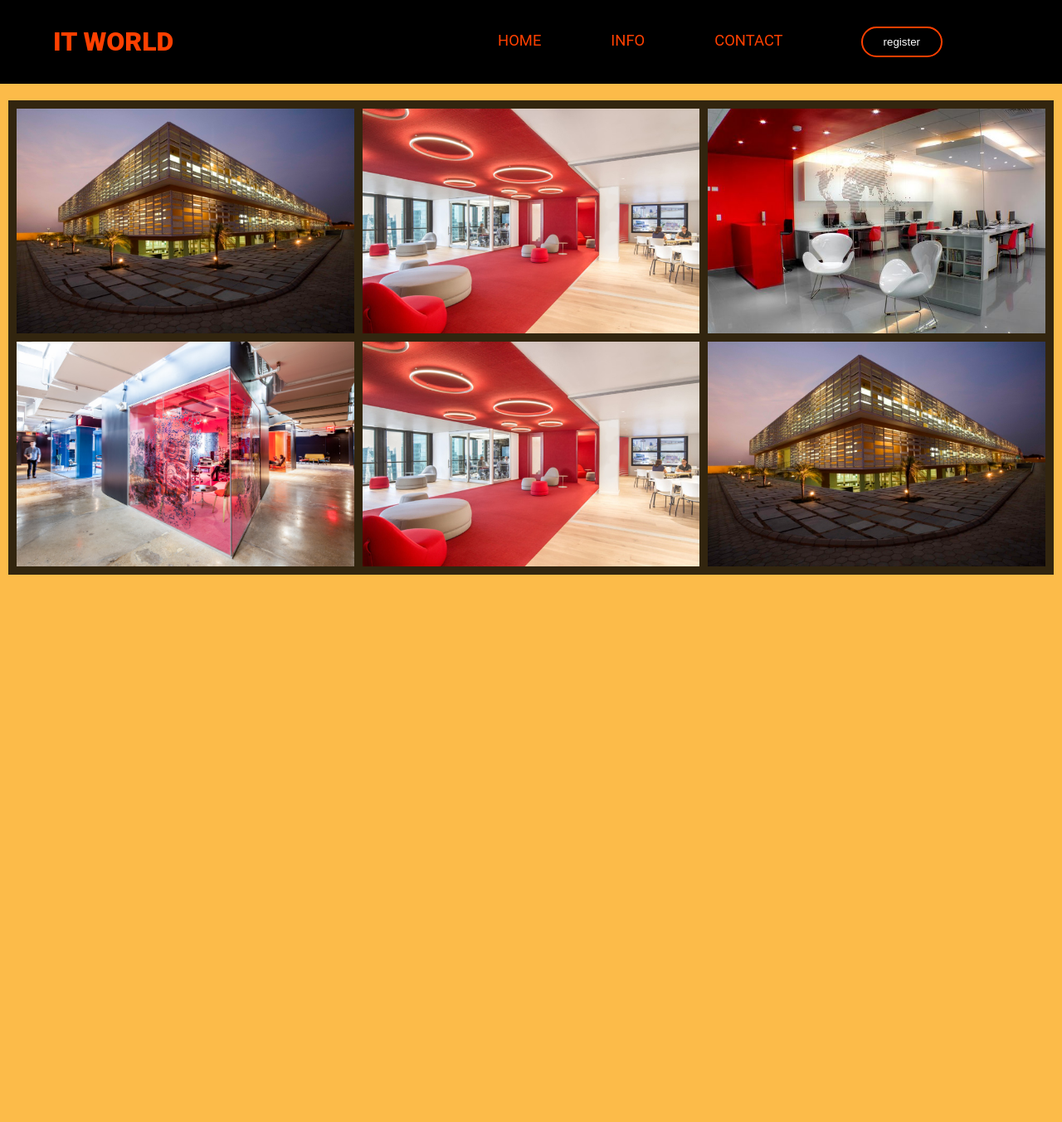
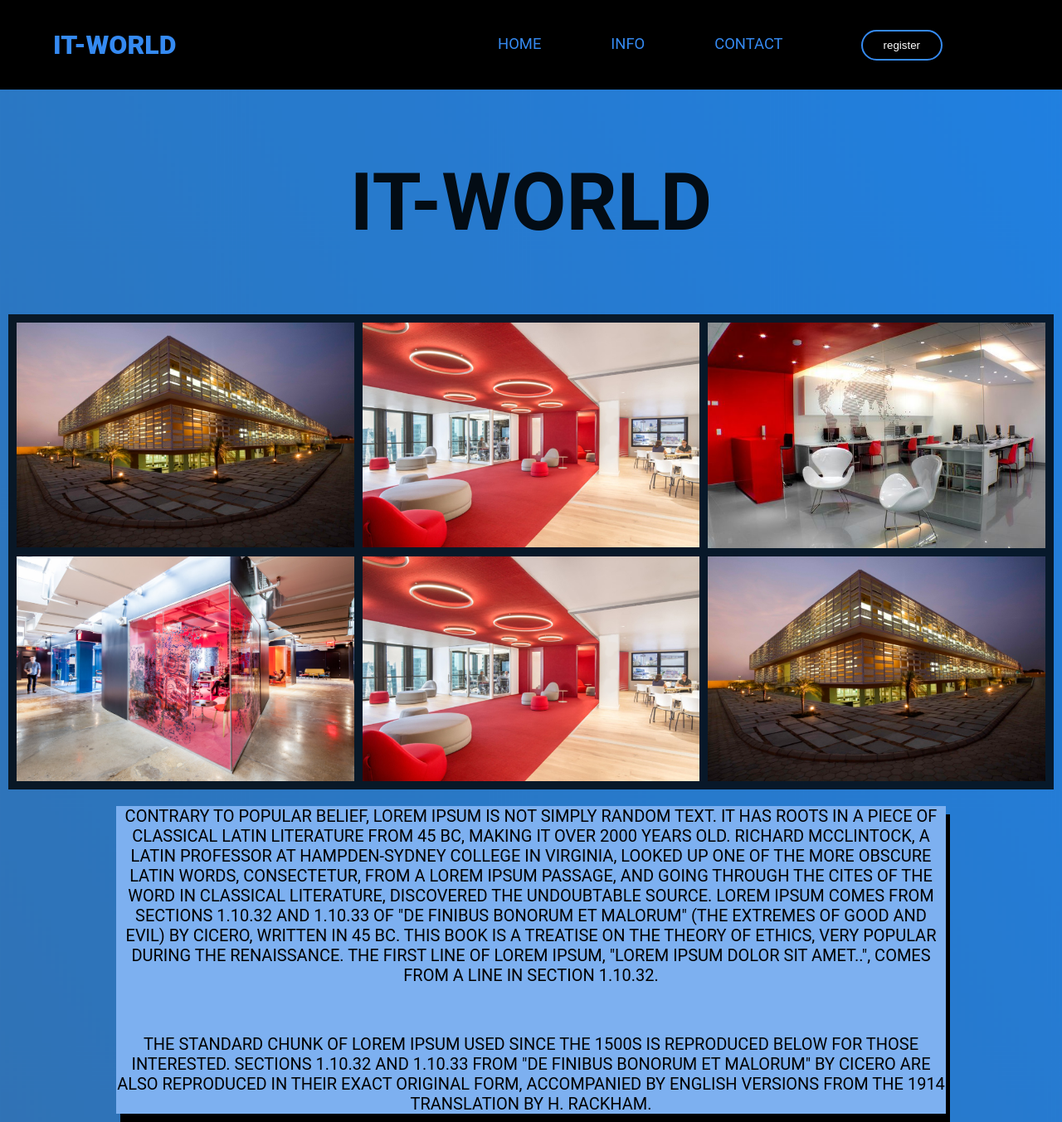
Before and after one commit to giorgilezhava/Project-1, a plain HTML site: page index.html in a window 1280 px wide. Shown: the top 1353 px of the page at 83% size. Drawn offline with Linux system fonts and the light colour scheme.

Commit message:
test-v9.3

```diff
--- a/css/accounts.css
+++ b/css/accounts.css
@@ -2,7 +2,7 @@ body{
 	margin: 0;
 	padding: 0;
 	font-family: 'Roboto', sans-serif;
-	background-color: #fcbb49;
+	background-image: url(/index.png);
     background-repeat: no-repeat;
     background-size: 1400px 2350px;
     text-transform: uppercase;
@@ -17,7 +17,7 @@ header{
 }
 
 h1{
-	color: #FF4000;
+	color: #358af2;
 	font-weight: 1000;
 	margin-right: auto;
 }
@@ -63,7 +63,7 @@ form {
 }
 
 .input-group input:focus{
-	border: 1px solid #FF4000;
+	border: 1px solid #358af2;
 }
 
 button{
@@ -71,7 +71,7 @@ button{
 	background-color: black;
 	border-radius: 50px;
 	outline: none;
-	border: 2px solid #FF4000;
+	border: 2px solid #358af2;
 	color: white;
 }
 
@@ -81,25 +81,25 @@ a button{
 	margin-left: 10px;
 	border-radius: 50px;
 	outline: none;
-	border: 2px solid #FF4000;
+	border: 2px solid #358af2;
 	color: white;
 }
 
 button:hover{
-	background-color: rgba(255,51,10,1);
+	background-color: #358af2;
 }
 
 footer{
 	/* rgba(1,1,1,0.8) es imistvis ro background semi-transparent gaxdes */
 	background: rgba(0,0,0,1);
-	color: #FF4000;
+	color: #358af2;
 	padding: 10px 30px 40px 30px;
     margin-top: 30%;
     text-transform: none;
 }
 
 textarea:focus, input:focus {
-    color: #FF4000;
+    color: #358af2;
 }
 
 input, select, textarea{
--- a/css/links.css
+++ b/css/links.css
@@ -1,14 +1,14 @@
 /* unvisited link */
-a:link {color: #FF4000;}
+a:link {color: #358af2;}
 
 /* visited link */
-a:visited {color: #FF4000;}
+a:visited {color: #358af2;}
 
 /* mouse over link */
-a:hover {color: #ff8c1a;}
+a:hover {color: #79aff2;}
 
 /* selected link */
-a:active {color: #ffbf80}
+a:active {color: white;}
 
 /* unvisited link */
 a:link {text-decoration: none;}
--- a/css/style.css
+++ b/css/style.css
@@ -2,9 +2,9 @@ body{
 	margin: 0;
 	padding: 0;
 	font-family: 'Roboto', sans-serif;
-	background-color: #fcbb49;
+	background-image: url(/index.png);
     background-repeat: no-repeat;
-    background-size: 1400px 2350px;
+    background-size: cover;
     text-transform: uppercase;
 	 /*konkretuli font-is gamosadzaxeblad font-family: font-name;*/
 }
@@ -15,11 +15,12 @@ header{
 	justify-content: flex-end;
 	align-items: center;
 	padding: 10px 5%;
-	color: #FF4000;
+	color: #358af2;
+	height: 88px;
 }
 
 h1{
-	color: #FF4000;
+	color: #358af2;
 	font-weight: 1000;
 	margin-right: auto;
 }
@@ -120,17 +121,40 @@ button{
 	margin-left: 10px;
 	border-radius: 50px;
 	outline: none;
-	border: 2px solid #FF4000;
+	border: 2px solid #358af2;
 	color: white;
 }
 
 button:hover{
-	background-color: rgba(255,51,10,1);
+	background-color: #358af2;
 }
+
+#middle_logo{
+	text-align: center;
+	font-size: 64px;
+	color: rgba(0,0,0,0.9);
+}
+
+@media screen and (max-width:800px){
+	#middle_logo{
+	text-align: center;
+	font-size: 60px;
+	color: black;
+}
+}
+
+@media screen and (max-width:600px){
+	#middle_logo{
+	text-align: center;
+	font-size: 55px;
+	color: black;
+}
+}
+
 
 section{
 	background: rgba(0,0,0,0.8);
-	color: #FF4000;
+	color: #358af2;
 	padding: 10px 10px;
 	margin: 20px 10px;
 	display: grid;
@@ -140,7 +164,17 @@ section{
 	justify-content: space-between;
 	teqstis gamchirvalobistvis opacity: 0.5;*/
 }
+p{
+	text-align: center;
+	font-size: 20px;
+}
 
+.text1{
+	background-color: #7db0f0;
+  	box-shadow: 5px 10px black;
+  	width: 1000px;
+  	margin: 0 auto;
+}
 
 img{
 	background-size: cover;
@@ -152,7 +186,7 @@ img{
 footer{
 	/* rgba(1,1,1,0.8) es imistvis ro background semi-transparent gaxdes */
 	background: rgba(0,0,0,1);
-	color: #FF4000;
+	color: #358af2;
 	padding: 10px 30px 40px 30px;
     margin-top: 100%;
     text-transform: none;
--- a/index.html
+++ b/index.html
@@ -16,7 +16,8 @@
 </head>
 <body>
 	<header>
-			<h1>It world</h1>
+        <!--es shecvale logoti photoshopshi an ilustratorshi gaakete axali logo-->
+        <h1>IT-World</h1>
     <input type="checkbox" id="chk">
     <label for="chk" class="show-menu-btn">
       <i class="fa fa-bars" ></i>
@@ -33,6 +34,9 @@
       </label>
     </ul>
 	</header>
+            <div id="middle_logo">
+                <h2 class="bannertext">IT-World</h2>
+            </div>
 	<section>
         <img src="images/building1.png">
         <img src="images/building2.png">
@@ -41,6 +45,11 @@
         <img src="images/building2.png">
         <img src="images/building1.png">
 	</section>
+<div class="text1">
+<p>Contrary to popular belief, Lorem Ipsum is not simply random text. It has roots in a piece of classical Latin literature from 45 BC, making it over 2000 years old. Richard McClintock, a Latin professor at Hampden-Sydney College in Virginia, looked up one of the more obscure Latin words, consectetur, from a Lorem Ipsum passage, and going through the cites of the word in classical literature, discovered the undoubtable source. Lorem Ipsum comes from sections 1.10.32 and 1.10.33 of "de Finibus Bonorum et Malorum" (The Extremes of Good and Evil) by Cicero, written in 45 BC. This book is a treatise on the theory of ethics, very popular during the Renaissance. The first line of Lorem Ipsum, "Lorem ipsum dolor sit amet..", comes from a line in section 1.10.32.</p>
+<br>
+<p>The standard chunk of Lorem Ipsum used since the 1500s is reproduced below for those interested. Sections 1.10.32 and 1.10.33 from "de Finibus Bonorum et Malorum" by Cicero are also reproduced in their exact original form, accompanied by English versions from the 1914 translation by H. Rackham.</p>
+</div>
 	<footer>Giorgi Lezhava-sakurso®</footer>
 </body>
 </html>
```
Also changed, not shown: register.html (+4 -0 lines), index.png (added).
